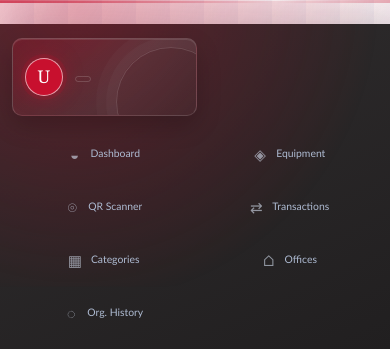
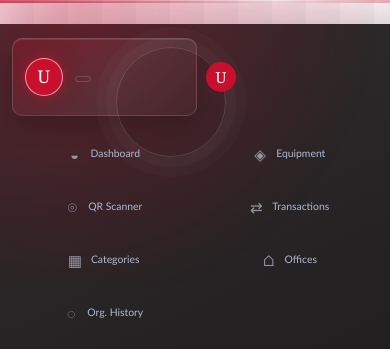
Before and after one commit to RJ-Batiller/ITEMS, a Flask app: template templates/dashboard.html in a window 390 px wide. Shown: the top 349 px of the page. Run offline with Flask 3, Linux system fonts and the light colour scheme; the template is opened without the code that fills it, so the values that code supplies are empty.

Commit message:
Show mobile account control outside profile card

```diff
--- a/static/css/app.css
+++ b/static/css/app.css
@@ -3877,6 +3877,7 @@ body {
         margin-right: 0 !important;
         margin-left: 0 !important;
         padding: 10px 11px;
+        overflow: visible;
     }
 
     html,
```
